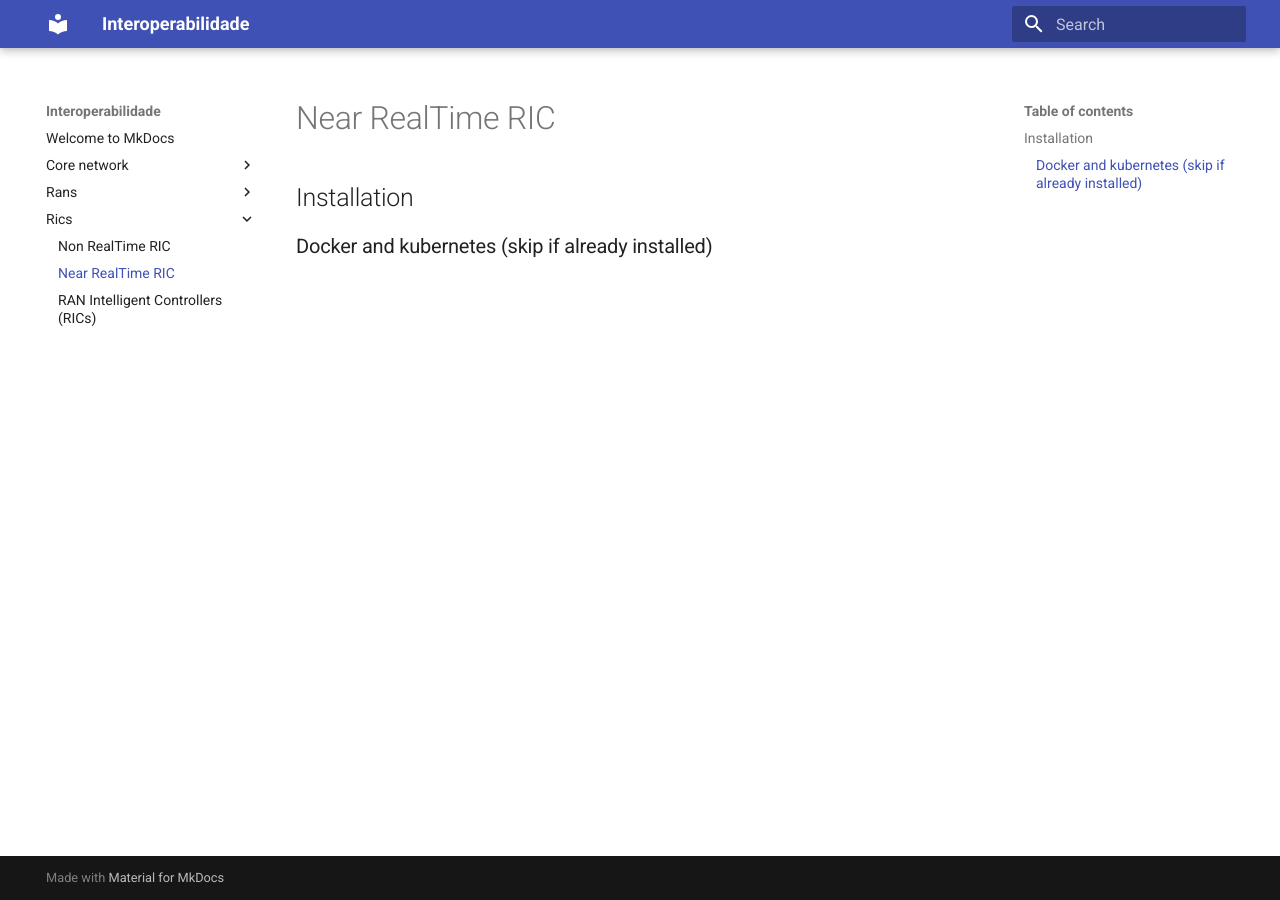
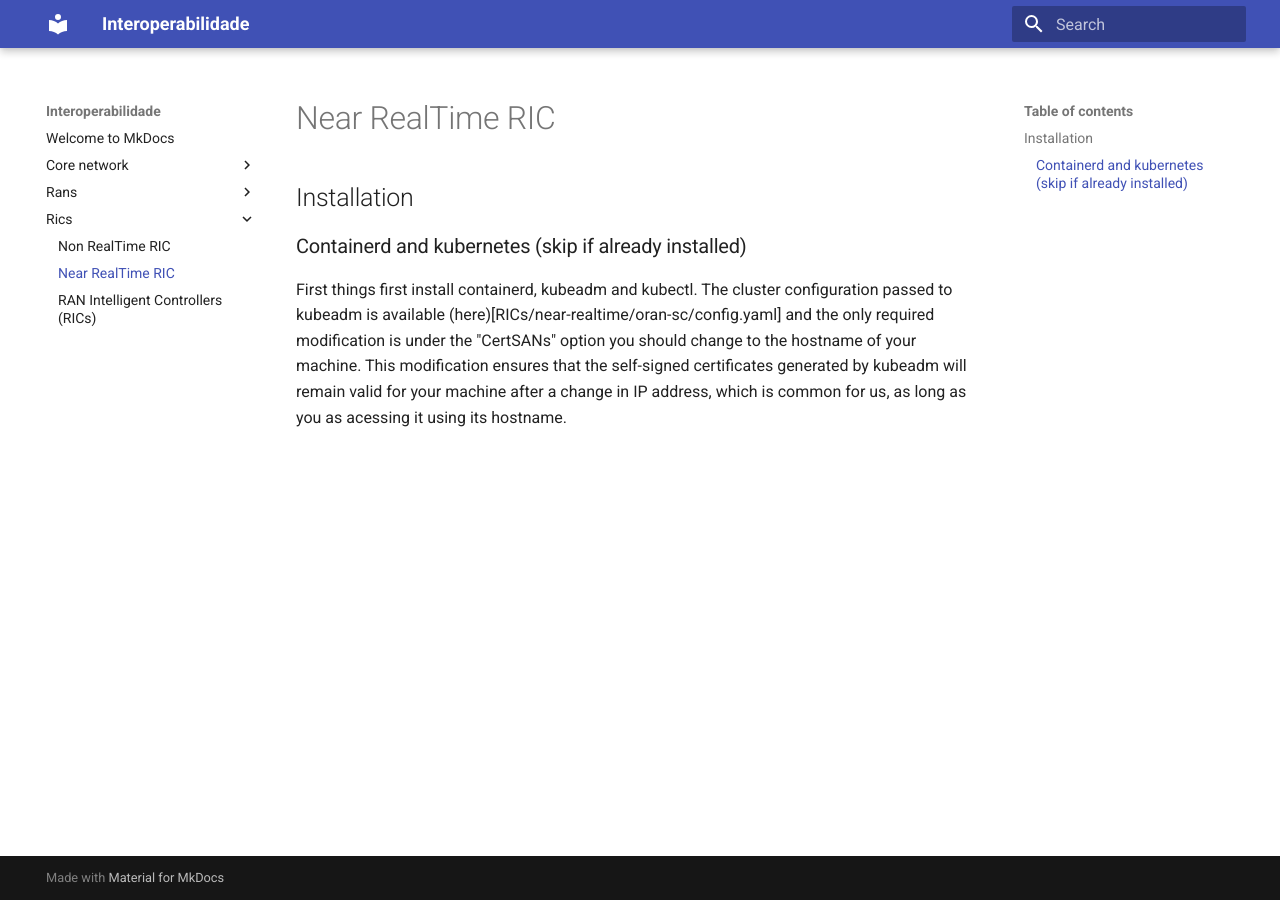
Before and after one commit to eduardoschulz/Interoperability, an MkDocs documentation site: the page built from docs/rics/oran-sc.md, in a window 1280 px wide. Built offline with MkDocs 1.6.1 and Material for MkDocs 9.7.7, drawn with Linux system fonts in a browser that asks for light colours.

Commit message:
desc certSANs

```diff
--- a/docs/rics/oran-sc.md
+++ b/docs/rics/oran-sc.md
@@ -2,4 +2,6 @@
 
 ## Installation
 
-### Docker and kubernetes (skip if already installed)
+### Containerd and kubernetes (skip if already installed)
+
+First things first install containerd, kubeadm and kubectl. The cluster configuration passed to kubeadm is available (here)[RICs/near-realtime/oran-sc/config.yaml] and the only required modification is under the "CertSANs" option you should change to the hostname of your machine. This modification ensures that the self-signed certificates generated by kubeadm will remain valid for your machine after a change in IP address, which is common for us, as long as you as acessing it using its hostname.
```
